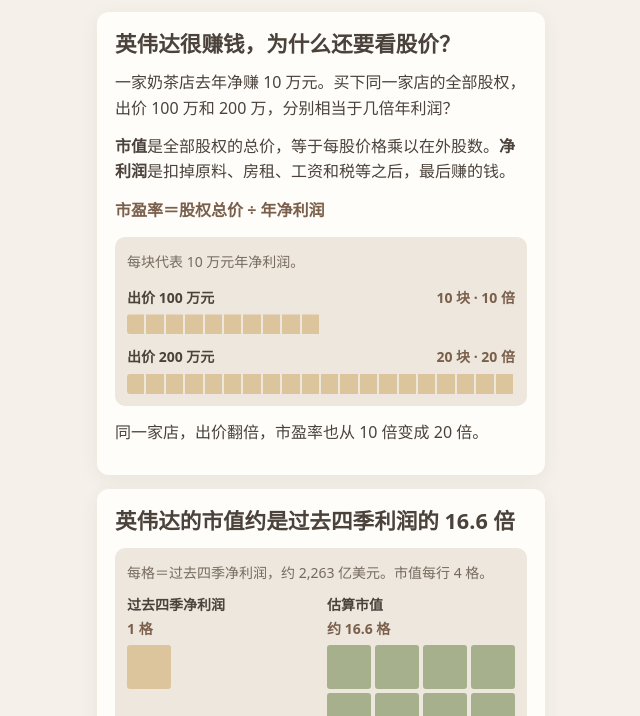
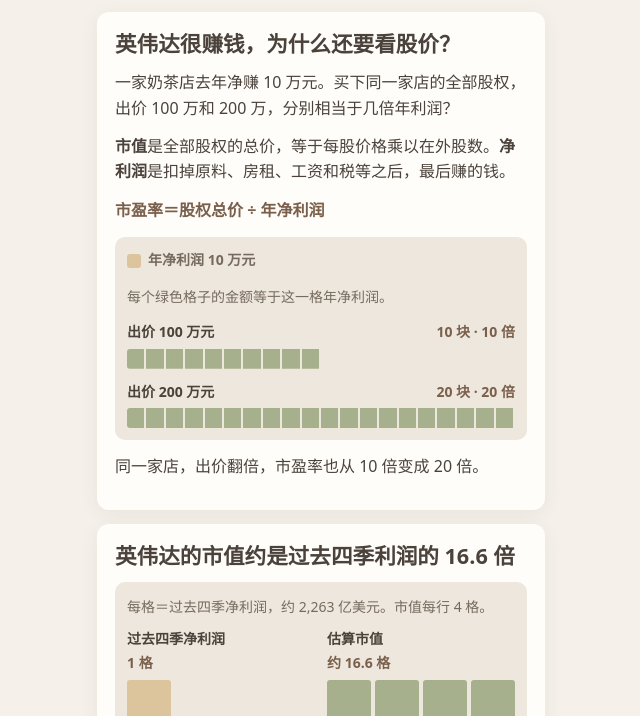
Before and after one commit to Gingermay-Beginner/SugarShare-site, a plain HTML site: page nvda-valuation.html in a window 1280 px wide. Shown: the part 84-800 px from the top of the page, without its empty margins (319-959 px from the left). Drawn offline with Linux system fonts and the light colour scheme.

Commit message:
Distinguish earnings and offer blocks by color

```diff
--- a/nvda-valuation.html
+++ b/nvda-valuation.html
@@ -17,7 +17,7 @@ h1,h2{font-weight:800;line-height:1.32;margin:0 0 12px;font-size:1.35rem}p{margi
 .formula{font-weight:800;color:var(--accent);margin:13px 0}.scenario,.comparison-box{background:var(--surface-2);border-radius:10px;padding:12px;margin-top:14px}
 .details{margin-top:14px}.details a{color:var(--accent)}button{font:700 .875rem/1.5 var(--body);background:var(--surface);color:var(--ink);border:1px solid var(--line);border-radius:999px;padding:7px 12px;cursor:pointer}button:hover:not(:disabled){background:var(--accent-soft)}button.primary,button[aria-pressed=true]{background:var(--btn);border-color:var(--btn);color:white}button.primary:hover,button[aria-pressed=true]:hover{background:var(--accent)}button:disabled{opacity:.5;cursor:default}button:focus-visible,a:focus-visible,summary:focus-visible{outline:2px solid var(--accent);outline-offset:3px}.answer{margin-top:12px;color:var(--accent);font-weight:700}.answer:empty{display:none}[hidden]{display:none!important}
 .comparison{margin:12px 0 6px}.compare-row{margin-bottom:12px}.compare-label{display:flex;justify-content:space-between;align-items:baseline;gap:2px 10px;flex-wrap:wrap;font-size:.875rem}.compare-label b{color:var(--accent);font-variant-numeric:tabular-nums}.track{height:16px;background:#e2dacd;border-radius:4px;position:relative;margin-top:4px}.track span{display:block;height:100%;width:var(--value);background:var(--sage);border-radius:4px}.track.gold span{background:var(--tea)}.track.benchmark:after{content:"";position:absolute;left:57.61%;top:-3px;bottom:-3px;border-left:2px dashed var(--ink)}.axis{display:flex;justify-content:space-between;color:var(--ink-2);font-size:.8rem}.compare-row.selected .track span{background:var(--accent)}.compare-row.selected .compare-label strong{text-decoration:underline;text-underline-offset:4px}
-.profit-strip{height:20px;border-radius:3px;margin-top:5px;background:repeating-linear-gradient(to right,var(--tea) 0,var(--tea) calc(5% - 2px),transparent calc(5% - 2px),transparent 5%)}.profit-strip.short{clip-path:inset(0 50% 0 0)}.comparison-box .compare-row:last-child{margin-bottom:0}
+.profit-strip{height:20px;border-radius:3px;margin-top:5px;background:repeating-linear-gradient(to right,var(--sage) 0,var(--sage) calc(5% - 2px),transparent calc(5% - 2px),transparent 5%)}.profit-strip.short{clip-path:inset(0 50% 0 0)}.comparison-box .compare-row:last-child{margin-bottom:0}.earnings-key{display:flex;align-items:center;gap:7px;color:var(--ink-2);font-size:.875rem}.earnings-key span{flex:0 0 14px;width:14px;height:14px;border-radius:3px;background:var(--tea)}
 @media(max-width:380px){.wordmark small{display:none}.sheet section{padding:14px}}
 .value-grid{display:grid;grid-template-columns:repeat(4,minmax(0,1fr));gap:4px;margin:5px 0}.value-grid span{aspect-ratio:1;border-radius:3px;background:var(--sage)}.value-grid.profit-grid span{background:var(--tea)}.value-grid .partial{background:linear-gradient(to right,var(--sage) 55%,var(--line) 55%)}.comparison-box figcaption{margin-bottom:8px}
 .value-pair{display:grid;grid-template-columns:repeat(2,minmax(0,1fr));gap:12px}.value-pair .compare-row{margin:0}.value-pair .compare-label{display:grid;gap:2px}
@@ -32,7 +32,7 @@ h1,h2{font-weight:800;line-height:1.32;margin:0 0 12px;font-size:1.35rem}p{margi
 <p><b>市值</b>是全部股权的总价，等于每股价格乘以在外股数。<b>净利润</b>是扣掉原料、房租、工资和税等之后，最后赚的钱。</p>
 <div class="formula">市盈率＝股权总价 ÷ 年净利润</div>
 <div class="comparison-box" aria-label="两种出价相当于多少块年净利润">
-<p><small>每块代表 10 万元年净利润。</small></p>
+<p class="earnings-key"><span aria-hidden="true"></span><strong>年净利润 10 万元</strong></p><p><small>每个绿色格子的金额等于这一格年净利润。</small></p>
 <div class="compare-row"><div class="compare-label"><strong>出价 100 万元</strong><b>10 块 · 10 倍</b></div><div class="profit-strip short" aria-hidden="true"></div></div>
 <div class="compare-row"><div class="compare-label"><strong>出价 200 万元</strong><b>20 块 · 20 倍</b></div><div class="profit-strip" aria-hidden="true"></div></div>
 </div>
```
